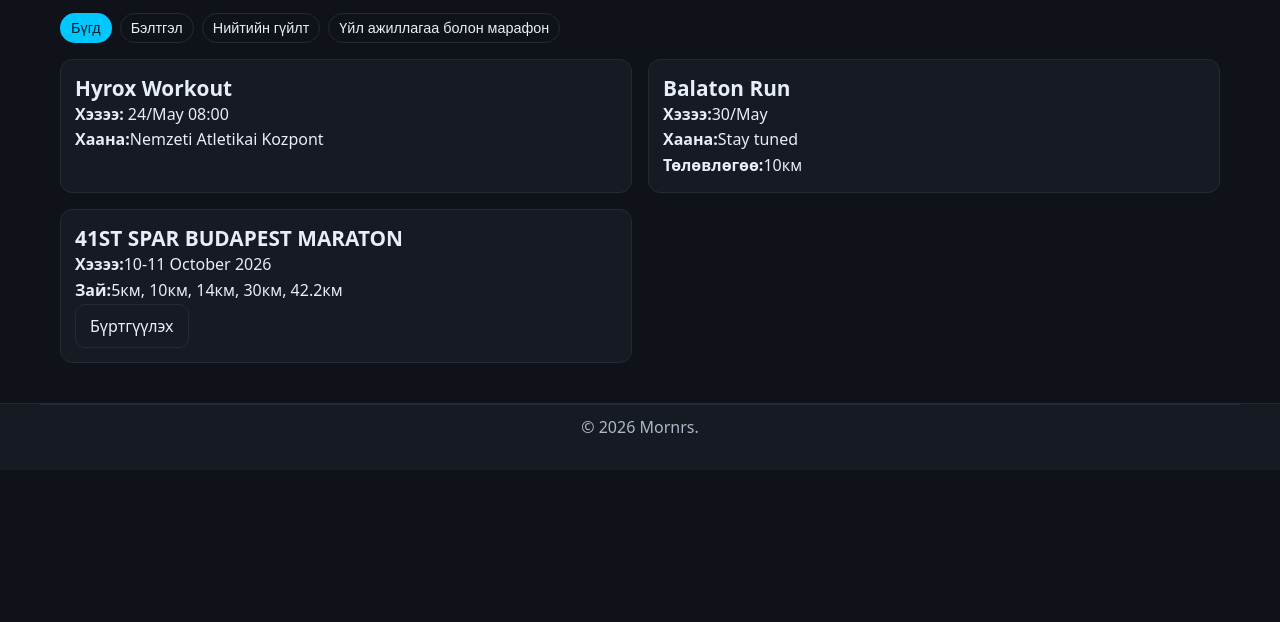
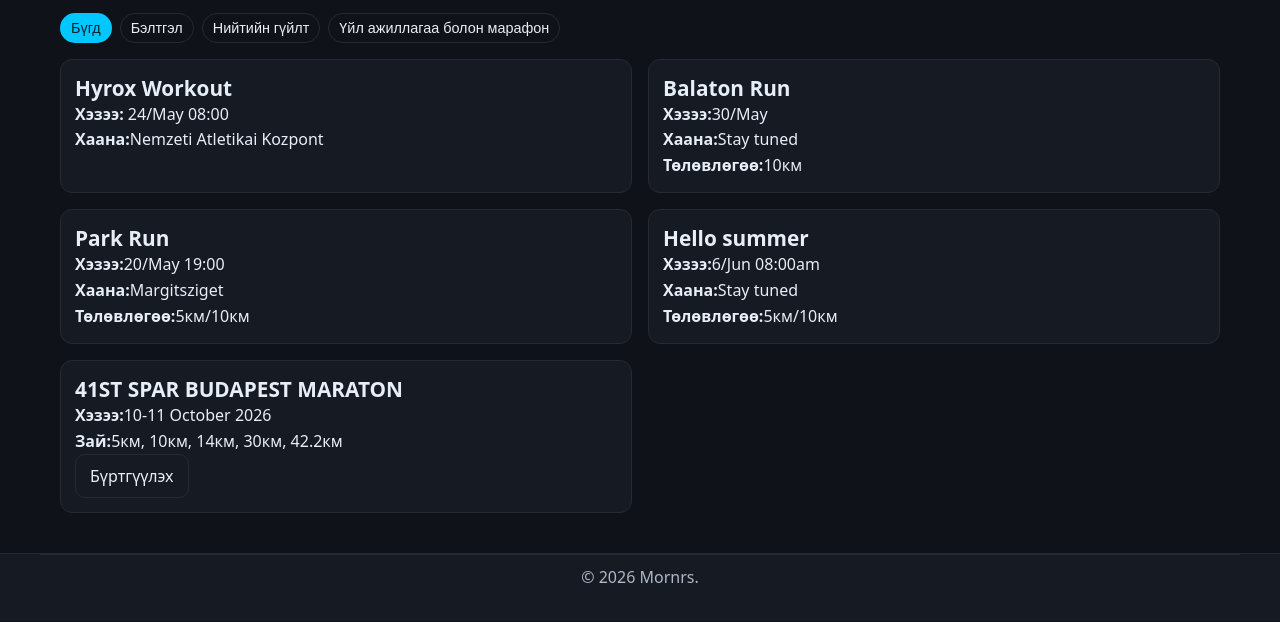
Before and after one commit to dkaezn/mornrs, a plain HTML site: page events.html in a window 1280 px wide. Shown: the part 160-782 px from the top of the page. Drawn offline with Linux system fonts and the light colour scheme.

Commit message:
event update

```diff
--- a/events.html
+++ b/events.html
@@ -54,6 +54,20 @@
       <p><strong>Хаана:</strong>Stay tuned</p>
       <p><strong>Төлөвлөгөө:</strong>10км</p>
     </article>
+
+    <article class="event" data-type="community-runs" id="community-runs">
+      <h3>Park Run</h3>
+      <p><strong>Хэзээ:</strong>20/May 19:00</p>
+      <p><strong>Хаана:</strong>Margitsziget</p>
+      <p><strong>Төлөвлөгөө:</strong>5км/10км</p>
+    </article>
+
+    <article class="event" data-type="community-runs" id="community-runs">
+      <h3>Hello summer</h3>
+      <p><strong>Хэзээ:</strong>6/Jun 08:00am</p>
+      <p><strong>Хаана:</strong>Stay tuned</p>
+      <p><strong>Төлөвлөгөө:</strong>5км/10км</p>
+    </article>
     <!--
     <article class="event" data-type="races" id="races">
       <h3>Уулын алхалт</h3>
```
Also changed, not shown: index.html (+2 -2 lines).
